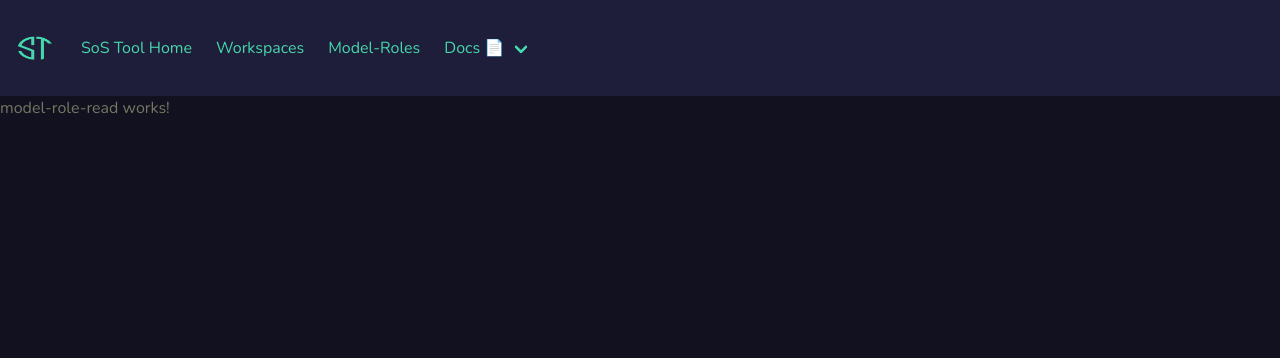
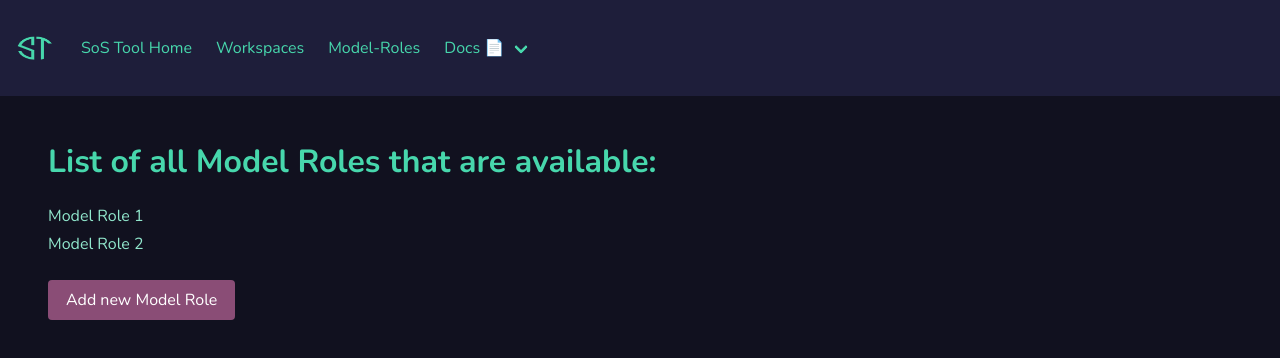
Before and after one commit to dupradosantini/sostool-frontend, an Angular app: page /model-roles in a window 1280 px wide. Shown: the top 358 px of the page. Built offline with nearby package versions, Linux system fonts and the light colour scheme.

Commit message:
first layout iteration

```diff
--- a/src/app/components/views/model-role/model-role-read/model-role-read.component.html
+++ b/src/app/components/views/model-role/model-role-read/model-role-read.component.html
@@ -1 +1,12 @@
-<p>model-role-read works!</p>
+<div class="hero">
+  <div class="hero-body">
+     <h1 class="title"> List of all Model Roles that are available: </h1>
+     <div class="content">
+      <ul>
+        <li> Model Role 1</li>
+        <li> Model Role 2</li>
+      </ul>
+    </div>
+    <button class="button is-primary">Add new Model Role</button>
+  </div>
+</div>
--- a/src/app/components/views/model-role/model-role-read/model-role-read.component.sass
+++ b/src/app/components/views/model-role/model-role-read/model-role-read.component.sass
@@ -0,0 +1,5 @@
+$title-color: #47d7ac
+
+.content
+  color: #91E7CD
+@import "../../../../../styles"
```
